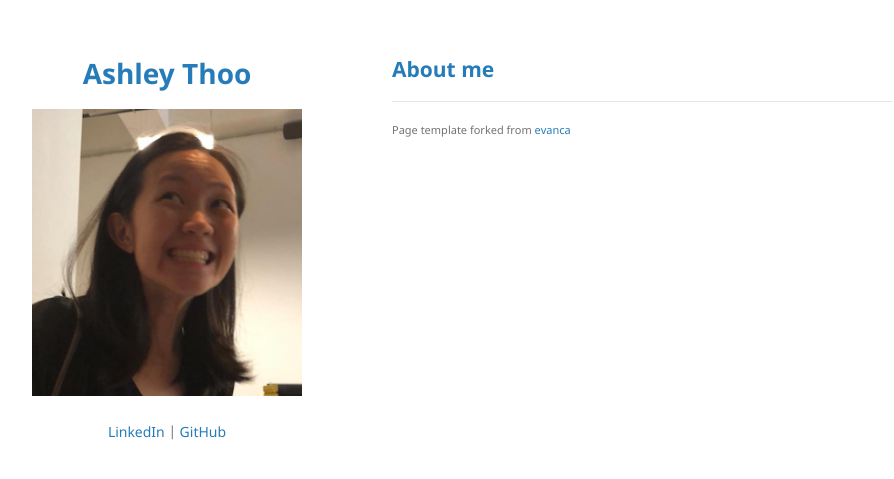
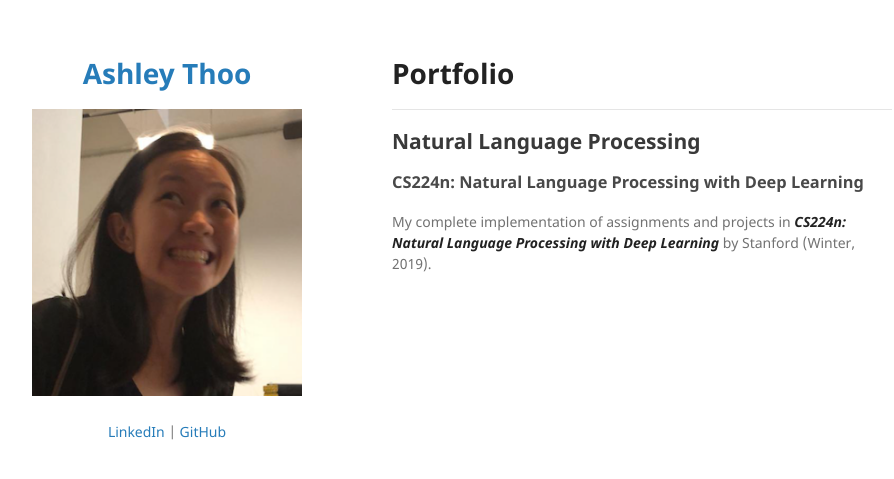
Before and after one commit to ashleythy/ashleythy.github.io, a Jekyll site: the page built from index.md, in a window 1280 px wide. Shown: the top 479 px of the page, without its empty margins (178-1072 px from the left). Built offline with Jekyll 4.4.1, drawn with Linux system fonts in a browser that asks for light colours; our own code applies the rules of GitHub Pages for plain Markdown files.

Commit message:
Update index.md

```diff
--- a/index.md
+++ b/index.md
@@ -1,5 +1,7 @@
-## [About me](about_me.html)
+# Portfolio
+---
+## Natural Language Processing
 
----
-<p style="font-size:11px">Page template forked from <a href="https://github.com/evanca/quick-portfolio">evanca</a></p>
-<!-- Remove above link if you don't want to attibute -->
+### CS224n: Natural Language Processing with Deep Learning
+
+My complete implementation of assignments and projects in [***CS224n: Natural Language Processing with Deep Learning***](http://web.stanford.edu/class/cs224n/) by Stanford (Winter, 2019).
```
